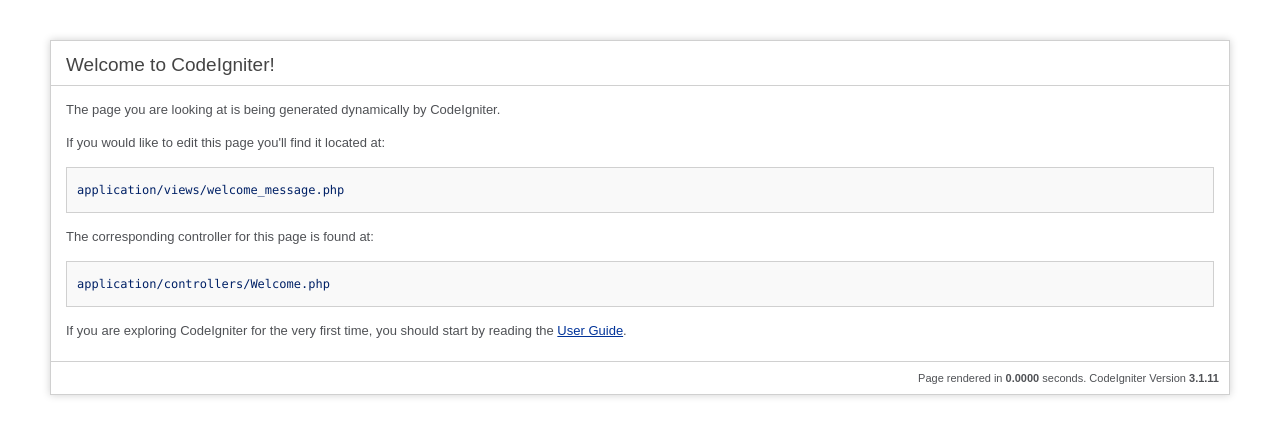
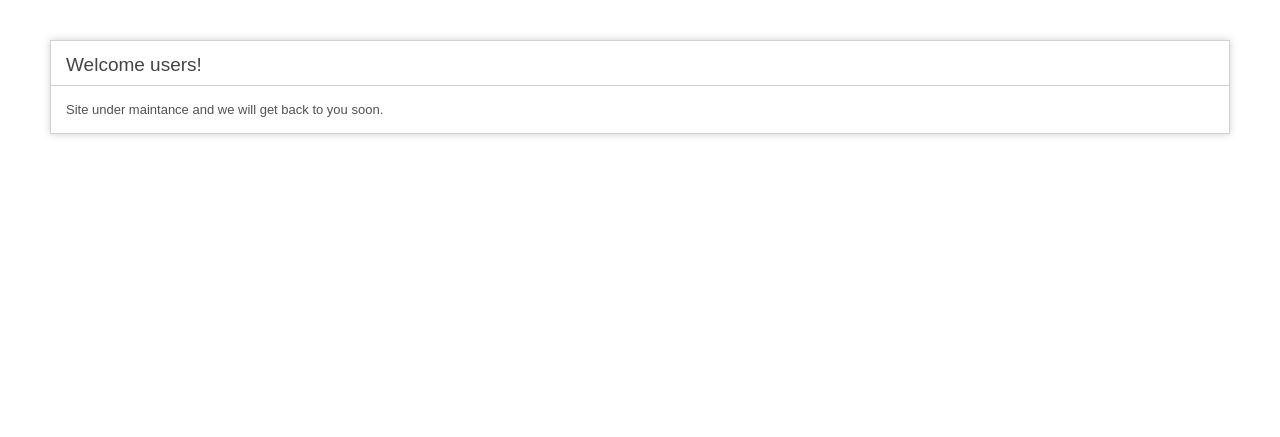
Before and after one commit to elangomsk/tutotrial, a CodeIgniter app: page /koop/ in a window 1280 px wide. Shown: the top 437 px of the page. Run offline with CodeIgniter, Linux system fonts and the light colour scheme.

Commit message:
Signed-off-by: Elango <elangomsk@gmail.com>

```diff
--- a/application/views/welcome_message.php
+++ b/application/views/welcome_message.php
@@ -68,21 +68,21 @@
 <body>
 
 <div id="container">
-	<h1>Welcome to CodeIgniter!</h1>
+	<h1>Welcome users!</h1>
 
 	<div id="body">
-		<p>The page you are looking at is being generated dynamically by CodeIgniter.</p>
+		<p> Site under maintance and we will get back to you soon.</p>
 
-		<p>If you would like to edit this page you'll find it located at:</p>
+		<!-- <p>If you would like to edit this page you'll find it located at:</p>
 		<code>application/views/welcome_message.php</code>
 
 		<p>The corresponding controller for this page is found at:</p>
 		<code>application/controllers/Welcome.php</code>
 
-		<p>If you are exploring CodeIgniter for the very first time, you should start by reading the <a href="user_guide/">User Guide</a>.</p>
+		<p>If you are exploring CodeIgniter for the very first time, you should start by reading the <a href="user_guide/">User Guide</a>.</p> -->
 	</div>
 
-	<p class="footer">Page rendered in <strong>{elapsed_time}</strong> seconds. <?php echo  (ENVIRONMENT === 'development') ?  'CodeIgniter Version <strong>' . CI_VERSION . '</strong>' : '' ?></p>
+	<!-- <p class="footer">Page rendered in <strong>{elapsed_time}</strong> seconds. <?php echo  (ENVIRONMENT === 'development') ?  'CodeIgniter Version <strong>' . CI_VERSION . '</strong>' : '' ?></p> -->
 </div>
 
 </body>
```
